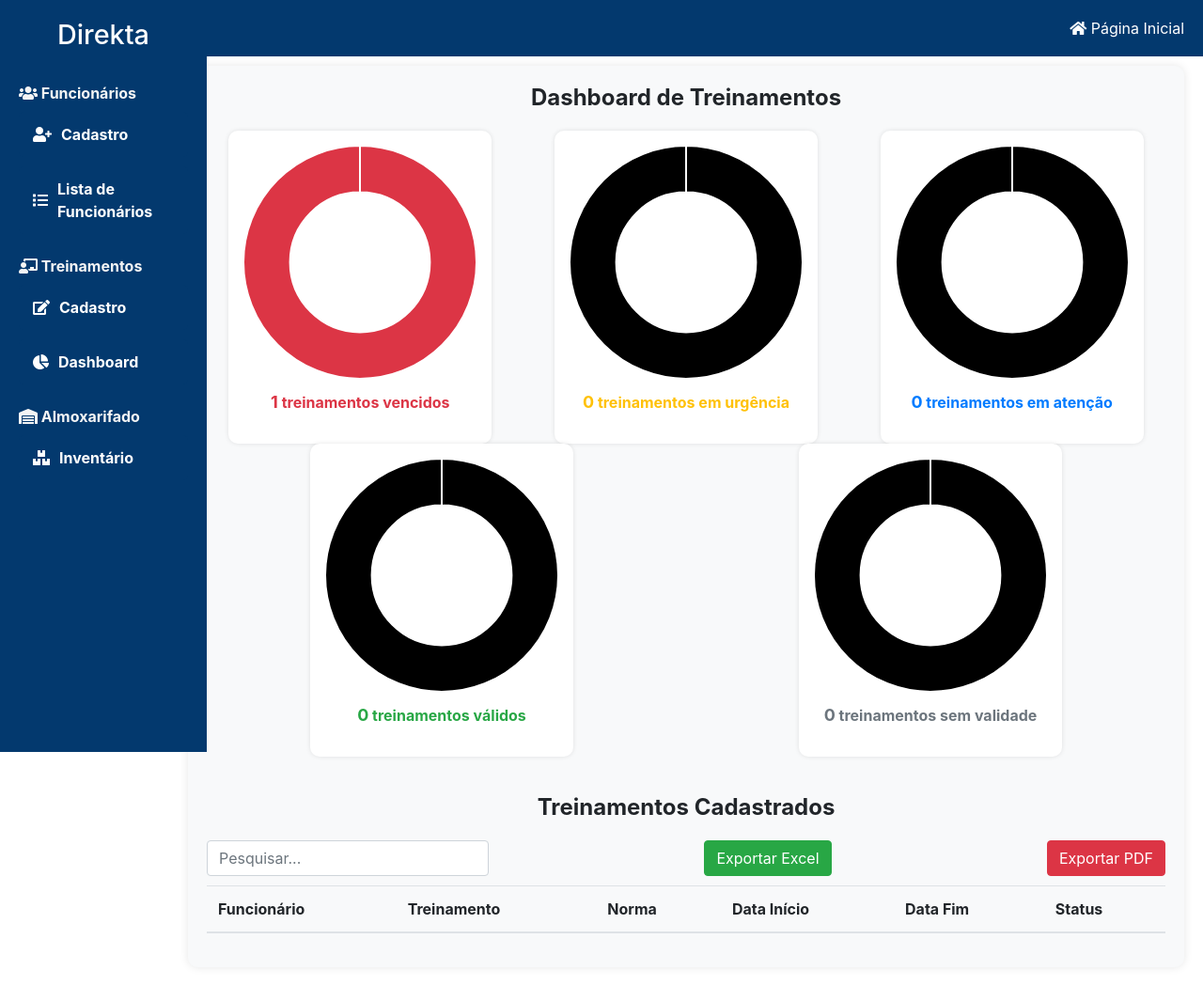
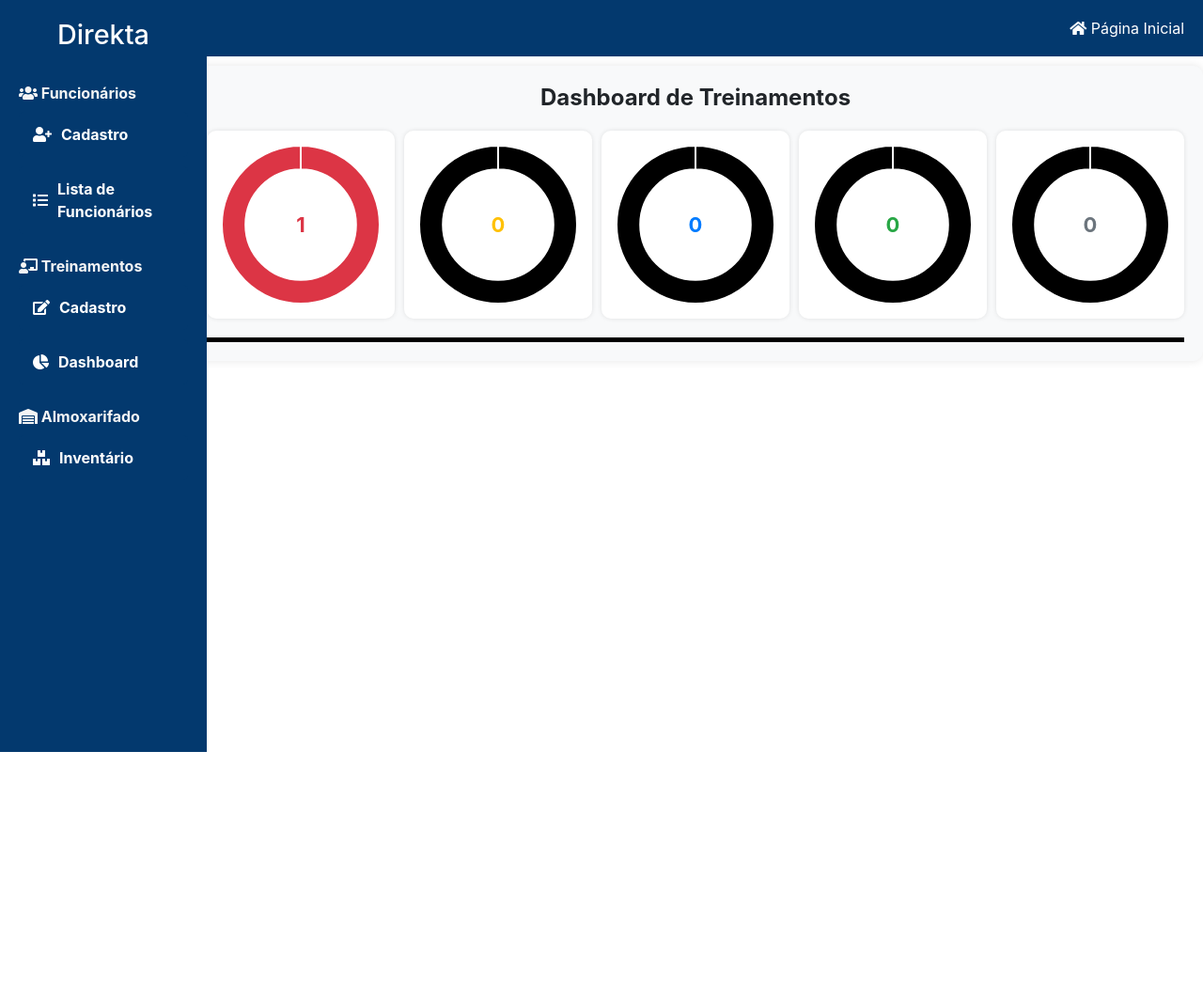
Before and after one commit to joaopedrodirekta/Direkta_Vale, a Django app: page /treinamentos/dashboard/ in a window 1280 px wide. Shown: the whole page at 94% size. After the commit the page ends 800 px from the top, so only its background shows below. Run offline with Django 5.2, Linux system fonts and the light colour scheme; tables that the repository leaves empty hold one stand-in row (values such as "Sample post"); lists and menus that the app fills with data are empty; some libraries are stand-ins or nearby versions.

Commit message:
novos ajustes

```diff
--- a/treinamentos/templates/treinamentos/dashboard.html
+++ b/treinamentos/templates/treinamentos/dashboard.html
@@ -22,53 +22,44 @@
 
     .chart-container {
         display: flex;
-        flex-wrap: wrap;
-        justify-content: space-around;
-        gap: 20px;
+        justify-content: space-between;
+        gap: 10px;
+        border-bottom: 5px solid black; /* Linha preta forte para separar */
+        padding-bottom: 20px;
     }
 
     .chart-box {
-        width: 280px;
+        width: 200px;
+        height: 200px;
         text-align: center;
         background-color: white;
         padding: 15px;
         border-radius: 10px;
         box-shadow: 0px 0px 5px rgba(0, 0, 0, 0.1);
+        position: relative;
     }
 
-    .chart-box p {
-        font-size: 16px;
-        font-weight: bold;
-        margin-top: 10px;
+    .chart-box canvas {
+        width: 100% !important;
+        height: 100% !important;
     }
 
-    .chart-box span {
-        font-size: 18px;
+    /* Posicionar os números no centro dos gráficos */
+    .chart-box .chart-number {
+        position: absolute;
+        top: 50%;
+        left: 50%;
+        transform: translate(-50%, -50%);
+        font-size: 22px;
         font-weight: bold;
     }
 
-    canvas {
-        width: 100% !important;
-        height: auto !important;
-    }
-
-    /* Estilizando os textos com as cores corretas */
+    /* Estilizando os números com as cores corretas */
     .status-vencidos { color: #dc3545; } /* Vermelho */
     .status-urgencia { color: #ffc107; } /* Amarelo */
     .status-atencao { color: #007bff; } /* Azul */
     .status-validos { color: #28a745; } /* Verde */
     .status-sem-validade { color: #6c757d; } /* Cinza */
-
-    /* Estilos para a tabela de treinamentos */
-    .table-container {
-        margin-top: 40px;
-    }
-
-    .filter-container {
-        display: flex;
-        justify-content: space-between;
-        margin-bottom: 10px;
-    }
 
 </style>
 
@@ -78,73 +69,32 @@
     <div class="chart-container">
         <div class="chart-box">
             <canvas id="statusVencidos"></canvas>
-            <p class="status-vencidos"><span>{{ vencidos }}</span> treinamentos vencidos</p>
+            <div class="chart-number status-vencidos">{{ vencidos }}</div>
         </div>
 
         <div class="chart-box">
             <canvas id="statusAlerta"></canvas>
-            <p class="status-urgencia"><span>{{ alerta }}</span> treinamentos em urgência</p>
+            <div class="chart-number status-urgencia">{{ alerta }}</div>
         </div>
 
         <div class="chart-box">
             <canvas id="statusAtencao"></canvas>
-            <p class="status-atencao"><span>{{ atencao }}</span> treinamentos em atenção</p>
+            <div class="chart-number status-atencao">{{ atencao }}</div>
         </div>
-    </div>
 
-    <div class="chart-container">
         <div class="chart-box">
             <canvas id="statusOk"></canvas>
-            <p class="status-validos"><span>{{ ok }}</span> treinamentos válidos</p>
+            <div class="chart-number status-validos">{{ ok }}</div>
         </div>
 
         <div class="chart-box">
             <canvas id="statusSemValidade"></canvas>
-            <p class="status-sem-validade"><span>{{ sem_validade }}</span> treinamentos sem validade</p>
+            <div class="chart-number status-sem-validade">{{ sem_validade }}</div>
         </div>
-    </div>
-
-    <!-- 🔽 Área da Tabela de Treinamentos -->
-    <div class="table-container">
-        <h3 class="dashboard-title">Treinamentos Cadastrados</h3>
-
-        <div class="filter-container">
-            <input type="text" id="search" placeholder="Pesquisar..." class="form-control" style="width: 300px;">
-            <button id="exportExcel" class="btn btn-success">Exportar Excel</button>
-            <button id="exportPDF" class="btn btn-danger">Exportar PDF</button>
-        </div>
-
-        <table class="table table-striped" id="treinamentosTable">
-            <thead>
-                <tr>
-                    <th>Funcionário</th>
-                    <th>Treinamento</th>
-                    <th>Norma</th>
-                    <th>Data Início</th>
-                    <th>Data Fim</th>
-                    <th>Status</th>
-                </tr>
-            </thead>
-            <tbody>
-                {% for treinamento in treinamentos %}
-                <tr>
-                    <td>{{ treinamento.funcionario }}</td>
-                    <td>{{ treinamento.nome_treinamento }}</td>
-                    <td>{{ treinamento.norma }}</td>
-                    <td>{{ treinamento.data_inicio }}</td>
-                    <td>{{ treinamento.data_fim }}</td>
-                    <td class="status-{{ treinamento.calcular_status.1 }}">{{ treinamento.calcular_status.0 }}</td>
-                </tr>
-                {% endfor %}
-            </tbody>
-        </table>
     </div>
 </div>
 
 <script src="https://cdn.jsdelivr.net/npm/chart.js"></script>
-<script src="https://cdnjs.cloudflare.com/ajax/libs/jquery/3.6.0/jquery.min.js"></script>
-<script src="https://cdnjs.cloudflare.com/ajax/libs/xlsx/0.16.9/xlsx.full.min.js"></script>
-<script src="https://cdnjs.cloudflare.com/ajax/libs/jspdf/2.4.0/jspdf.umd.min.js"></script>
 
 <script>
     const totalTreinamentos = {{ total_treinamentos }};
@@ -160,11 +110,11 @@
         return totalTreinamentos - valor >= 0 ? totalTreinamentos - valor : 0;
     }
 
-    function criarGraficoRosca(ctx, titulo, valor, cor) {
+    function criarGraficoRosca(ctx, valor, cor) {
         new Chart(ctx, {
             type: "doughnut",
             data: {
-                labels: [titulo, "Outros"],
+                labels: ["", ""],
                 datasets: [{
                     data: [valor, calcularRestante(valor)],
                     backgroundColor: [cor, "#000000"]
@@ -173,16 +123,16 @@
             options: {
                 responsive: true,
                 plugins: { legend: { display: false } },
-                cutout: "60%"
+                cutout: "70%" // Deixa um espaço maior para o número centralizado
             }
         });
     }
 
-    criarGraficoRosca(document.getElementById("statusVencidos"), "Vencidos", statusData.vencidos, "#dc3545");
-    criarGraficoRosca(document.getElementById("statusAlerta"), "Urgência", statusData.alerta, "#ffc107");
-    criarGraficoRosca(document.getElementById("statusAtencao"), "Atenção", statusData.atencao, "#007bff");
-    criarGraficoRosca(document.getElementById("statusOk"), "Válidos", statusData.ok, "#28a745");
-    criarGraficoRosca(document.getElementById("statusSemValidade"), "Sem Validade", statusData.semValidade, "#6c757d");
+    criarGraficoRosca(document.getElementById("statusVencidos"), statusData.vencidos, "#dc3545");
+    criarGraficoRosca(document.getElementById("statusAlerta"), statusData.alerta, "#ffc107");
+    criarGraficoRosca(document.getElementById("statusAtencao"), statusData.atencao, "#007bff");
+    criarGraficoRosca(document.getElementById("statusOk"), statusData.ok, "#28a745");
+    criarGraficoRosca(document.getElementById("statusSemValidade"), statusData.semValidade, "#6c757d");
 
 </script>
 
```
